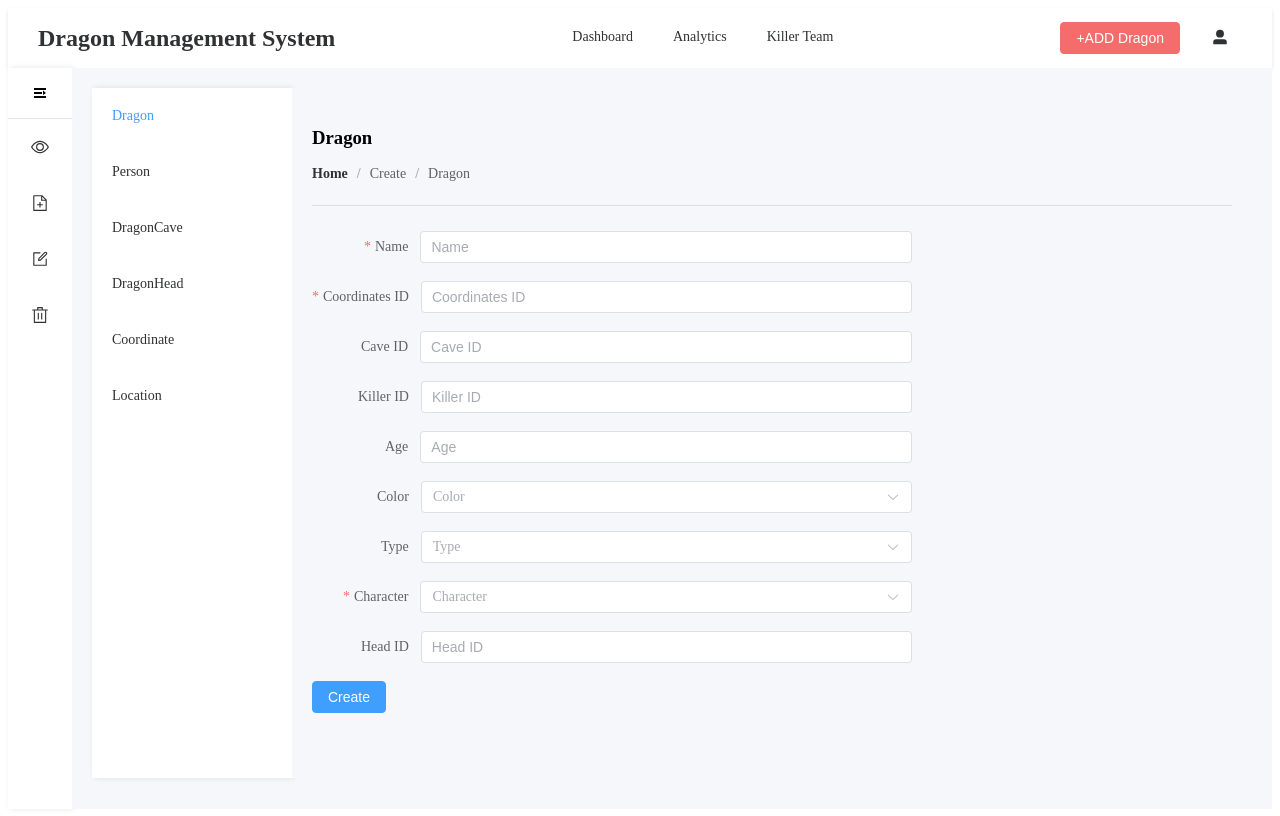
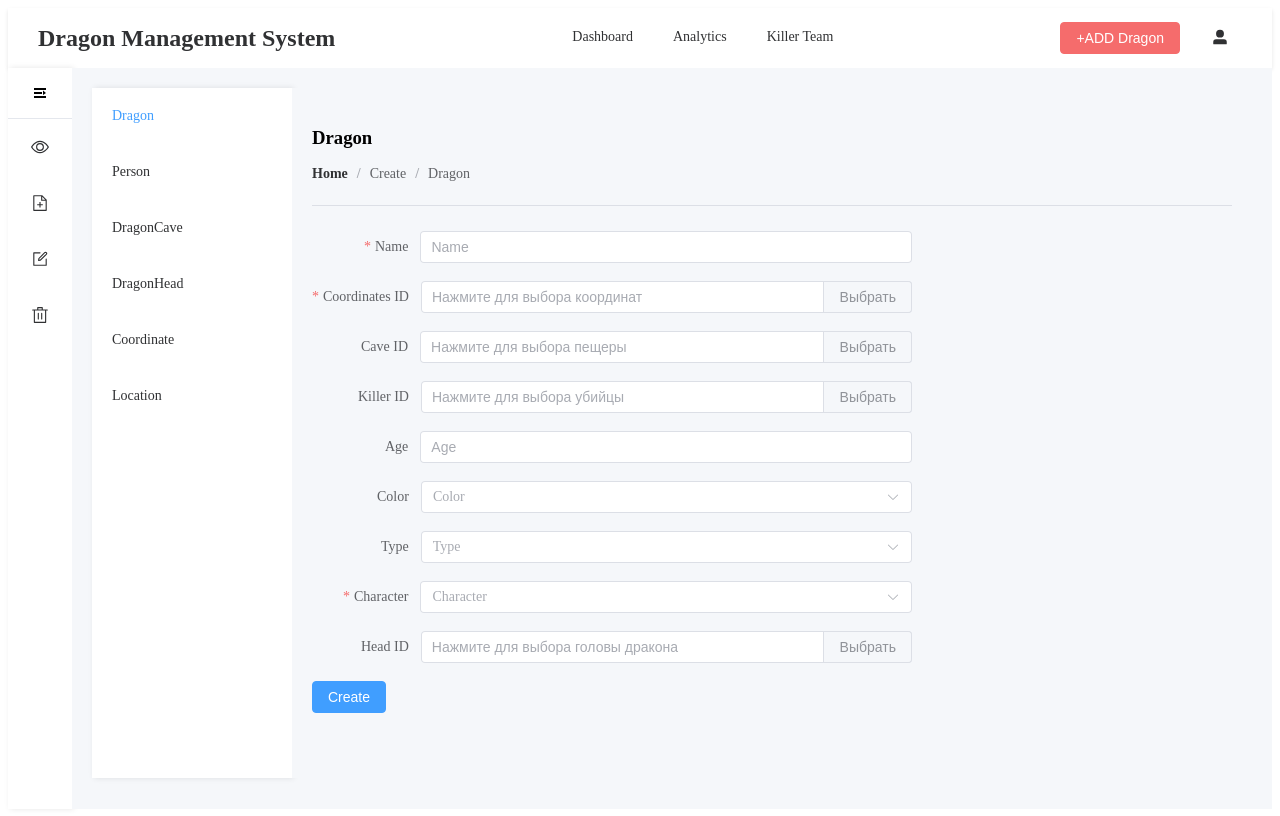
Before and after one commit to Luhter1/isLab1, a Vue app in the folder frontend/: page /create/Dragon in a window 1280 px wide. Built offline with nearby package versions, Linux system fonts and the light colour scheme; no server answers; sample sign-in values are in the browser's storage.

Commit message:
autocomplite for upd and delete

```diff
--- a/frontend/src/components/Common/GenericUpdate.vue
+++ b/frontend/src/components/Common/GenericUpdate.vue
@@ -4,9 +4,13 @@ import { useRoute, useRouter } from 'vue-router'
 import { ElNotification } from 'element-plus'
 import type { FormInstance, FormRules } from 'element-plus'
 import type { Component } from 'vue'
+import EntitySelectField from '@/components/Common/EntitySelectField.vue'
+
 
 
 const props = defineProps<{
+  service,
+  tableComponent: Component,
   updateT: (id: number, location: TUpdateDto) => Promise<TDto>,
   formFieldsT: Component,
   formLabel?: string,
@@ -105,7 +109,13 @@ watch(() => route.query.id, async (newId) => {
     label-width="auto"
   >
     <el-form-item label="ID" prop="UpdateId">
-      <el-input v-model.number="UpdateId" type="number" placeholder="Enter ID"/>
+      <EntitySelectField
+      v-model="UpdateId"
+      label="Select ID"
+      placeholder="Нажмите для выбора ID обьекта"
+      :service="service"
+      :table-component="tableComponent"
+      />
     </el-form-item>
 
     <component
--- a/frontend/src/components/Dragon/CreateForm.vue
+++ b/frontend/src/components/Dragon/CreateForm.vue
@@ -1,6 +1,15 @@
 <script lang="ts" setup>
 import { computed } from 'vue'
 import { DragonCreateDto } from '@/interfaces/dto/dragons/DragonCreateDto'
+import EntitySelectField from '@/components/Common/EntitySelectField.vue'
+import PeopleService from '@/services/PeopleService'
+import PeopleTable from '@/components/Person/Table.vue'
+import DragonCaveService from '@/services/DragonCaveService'
+import DragonCaveTable from '@/components/DragonCave/Table.vue'
+import CoordinatesService from '@/services/CoordinatesService'
+import CoordinatesTable from '@/components/Coordinates/Table.vue'
+import DragonHeadService from '@/services/DragonHeadService'
+import DragonHeadTable from '@/components/DragonHead/Table.vue'
 
 const props = defineProps<{
   obj: DragonCreateDto
@@ -29,15 +38,33 @@ const localObj = computed({
 
 
   <el-form-item label="Coordinates ID" prop="coordinatesId">
-    <el-input v-model="localObj.coordinatesId" type="number" placeholder="Coordinates ID" clearable/>
+    <EntitySelectField
+      v-model="localObj.coordinatesId"
+      label="Select coordinates"
+      placeholder="Нажмите для выбора координат"
+      :service="CoordinatesService"
+      :table-component="CoordinatesTable"
+    />
   </el-form-item>
 
   <el-form-item label="Cave ID" prop="caveId">
-    <el-input v-model="localObj.caveId" type="number" placeholder="Cave ID" clearable/>
+    <EntitySelectField
+      v-model="localObj.caveId"
+      label="Select cave"
+      placeholder="Нажмите для выбора пещеры"
+      :service="DragonCaveService"
+      :table-component="DragonCaveTable"
+    />
   </el-form-item>
 
   <el-form-item label="Killer ID" prop="killerId">
-    <el-input v-model="localObj.killerId" type="number" placeholder="Killer ID" clearable/>
+    <EntitySelectField
+      v-model="localObj.killerId"
+      label="Select killer"
+      placeholder="Нажмите для выбора убийцы"
+      :service="PeopleService"
+      :table-component="PeopleTable"
+    />
   </el-form-item>
 
   <el-form-item label="Age" prop="age">
@@ -71,6 +98,12 @@ const localObj = computed({
   </el-form-item>
 
   <el-form-item label="Head ID" prop="headId">
-    <el-input v-model="localObj.headId" type="number" placeholder="Head ID" clearable/>
+    <EntitySelectField
+      v-model="localObj.headId"
+      label="Select head"
+      placeholder="Нажмите для выбора головы дракона"
+      :service="DragonHeadService"
+      :table-component="DragonHeadTable"
+    />
   </el-form-item>
 </template>
--- a/frontend/src/components/Dragon/UpdateForm.vue
+++ b/frontend/src/components/Dragon/UpdateForm.vue
@@ -1,6 +1,15 @@
 <script lang="ts" setup>
 import { ref, computed } from 'vue'
 import { DragonCreateDto } from '@/interfaces/dto/dragons/DragonCreateDto'
+import EntitySelectField from '@/components/Common/EntitySelectField.vue'
+import PeopleService from '@/services/PeopleService'
+import PeopleTable from '@/components/Person/Table.vue'
+import DragonCaveService from '@/services/DragonCaveService'
+import DragonCaveTable from '@/components/DragonCave/Table.vue'
+import CoordinatesService from '@/services/CoordinatesService'
+import CoordinatesTable from '@/components/Coordinates/Table.vue'
+import DragonHeadService from '@/services/DragonHeadService'
+import DragonHeadTable from '@/components/DragonHead/Table.vue'
 
 const props = defineProps<{
   obj: DragonCreateDto
@@ -55,6 +64,10 @@ const fields = [
     label: "Character",
     value: 8,
   },
+  {
+    label: "Head",
+    value: 9,
+  },
 ]
 </script>
 
@@ -82,15 +95,33 @@ const fields = [
 
 
   <el-form-item label="Coordinates ID" prop="coordinatesId" v-if="value2.find((e) => e === 2)">
-    <el-input v-model="localObj.coordinatesId" type="number" placeholder="Coordinates ID" clearable/>
+    <EntitySelectField
+      v-model="localObj.coordinatesId"
+      label="Select coordinates"
+      placeholder="Нажмите для выбора координат"
+      :service="CoordinatesService"
+      :table-component="CoordinatesTable"
+    />
   </el-form-item>
 
   <el-form-item label="Cave ID" prop="caveId" v-if="value2.find((e) => e === 3)">
-    <el-input v-model="localObj.caveId" type="number" placeholder="Cave ID" clearable/>
+    <EntitySelectField
+      v-model="localObj.caveId"
+      label="Select cave"
+      placeholder="Нажмите для выбора пещеры"
+      :service="DragonCaveService"
+      :table-component="DragonCaveTable"
+    />
   </el-form-item>
 
   <el-form-item label="Killer ID" prop="killerId" v-if="value2.find((e) => e === 4)">
-    <el-input v-model="localObj.killerId" type="number" placeholder="Killer ID" clearable/>
+    <EntitySelectField
+      v-model="localObj.killerId"
+      label="Select killer"
+      placeholder="Нажмите для выбора убийцы"
+      :service="PeopleService"
+      :table-component="PeopleTable"
+    />
   </el-form-item>
 
   <el-form-item label="Age" prop="age" v-if="value2.find((e) => e === 5)">
@@ -122,4 +153,14 @@ const fields = [
       <el-option label="FICKLE" value="FICKLE" />
     </el-select>
   </el-form-item>
+
+  <el-form-item label="Head ID" prop="headId" v-if="value2.find((e) => e === 9)">
+    <EntitySelectField
+      v-model="localObj.headId"
+      label="Select head"
+      placeholder="Нажмите для выбора головы дракона"
+      :service="DragonHeadService"
+      :table-component="DragonHeadTable"
+    />
+  </el-form-item>
 </template>
--- a/frontend/src/components/Person/UpdateForm.vue
+++ b/frontend/src/components/Person/UpdateForm.vue
@@ -1,6 +1,9 @@
 <script lang="ts" setup>
 import { computed, ref } from 'vue'
 import { PersonUpdateDto } from '@/interfaces/dto/people/PersonUpdateDto'
+import EntitySelectField from '@/components/Common/EntitySelectField.vue'
+import LocationService from '@/services/LocationService'
+import LocationTable from '@/components/Location/Table.vue'
 
 const props = defineProps<{
   obj: PersonUpdateDto
@@ -98,7 +101,13 @@ const fields = [
   </el-form-item>
 
   <el-form-item label="Location ID" prop="locationId" v-if="value2.find((e) => e === 4)">
-    <el-input v-model="localObj.locationId" type="number" placeholder="Location ID" clearable/>
+    <EntitySelectField
+      v-model="localObj.locationId"
+      label="Select location"
+      placeholder="Нажмите для выбора локации"
+      :service="LocationService"
+      :table-component="LocationTable"
+    />
   </el-form-item>
 
   <el-form-item label="Birthday" prop="birthday" v-if="value2.find((e) => e === 5)">
--- a/frontend/src/views/sidebar/UpdateContainer.vue
+++ b/frontend/src/views/sidebar/UpdateContainer.vue
@@ -7,24 +7,31 @@ import GenericUpdate from '@/components/Common/GenericUpdate.vue'
 
 import LocationService from '@/services/LocationService'
 import LocationUpdateForm from '@/components/Location/UpdateForm.vue'
+import LocationTable from '@/components/Location/Table.vue'
 
 import CoordinateService from '@/services/CoordinatesService'
 import CoordinateUpdateForm from '@/components/Coordinates/UpdateForm.vue'
+import CoordinateTable from '@/components/Coordinates/Table.vue'
 
 import DragonHeadService from '@/services/DragonHeadService'
 import DragonHeadUpdateForm from '@/components/DragonHead/UpdateForm.vue'
+import DragonHeadTable from '@/components/DragonHead/Table.vue'
 
 import DragonCaveService from '@/services/DragonCaveService'
 import DragonCaveUpdateForm from '@/components/DragonCave/UpdateForm.vue'
+import DragonCaveTable from '@/components/DragonCave/Table.vue'
 
 import PersonService from '@/services/PeopleService'
 import PersonUpdateForm from '@/components/Person/UpdateForm.vue'
+import PeopleTable from '@/components/Person/Table.vue'
 
 import DragonService from '@/services/DragonService'
 import DragonUpdateForm from '@/components/Dragon/UpdateForm.vue'
-
+import DragonTable from '@/components/Dragon/Table.vue'
 
 interface ComponentConfig {
+  service,
+  tableComponent: Component,
   updateT: (id: number, location: any) => Promise<any>,
   formFieldsT: Component,
   formLabel: string,
@@ -35,12 +42,16 @@ const router = useRouter()
 
 const updateConfigs: Record<string, ComponentConfig> = {
   Dragon: {
+    service: DragonService,
+    tableComponent: DragonTable,
     updateT: DragonService.update,
     formFieldsT: DragonUpdateForm,
     formLabel: "Dragon",
   },
 
   Person: {
+    service: PersonService,
+    tableComponent: PeopleTable,
     updateT: PersonService.update,
     formFieldsT: PersonUpdateForm,
     formLabel: "Person",
@@ -48,24 +59,32 @@ const updateConfigs: Record<string, ComponentConfig> = {
   },
 
   DragonCave: {
+    service: DragonCaveService,
+    tableComponent: DragonCaveTable,
     updateT: DragonCaveService.update,
     formFieldsT: DragonCaveUpdateForm,
     formLabel: "DragonCave",
   },
 
   DragonHead: {
+    service: DragonHeadService,
+    tableComponent: DragonHeadTable,
     updateT: DragonHeadService.update,
     formFieldsT: DragonHeadUpdateForm,
     formLabel: "DragonHead",
   },
 
   Coordinate: {
+    service: CoordinateService,
+    tableComponent: CoordinateTable,
     updateT: CoordinateService.update,
     formFieldsT: CoordinateUpdateForm,
     formLabel: "Coordinate",
   },
 
   Location: {
+    service: LocationService,
+    tableComponent: LocationTable,
     updateT: LocationService.update,
     formFieldsT: LocationUpdateForm,
     formLabel: "Location",
@@ -124,6 +143,8 @@ watch(currentType, (type) => {
 
       <GenericUpdate
         :key="`${currentType}-${route.query.id || 'new'}`"
+        :service="currentConfig.service"
+        :tableComponent="currentConfig.tableComponent"
         :updateT="currentConfig.updateT"
         :formFieldsT="currentConfig.formFieldsT"
         :formLabel="currentConfig.formLabel"
```
